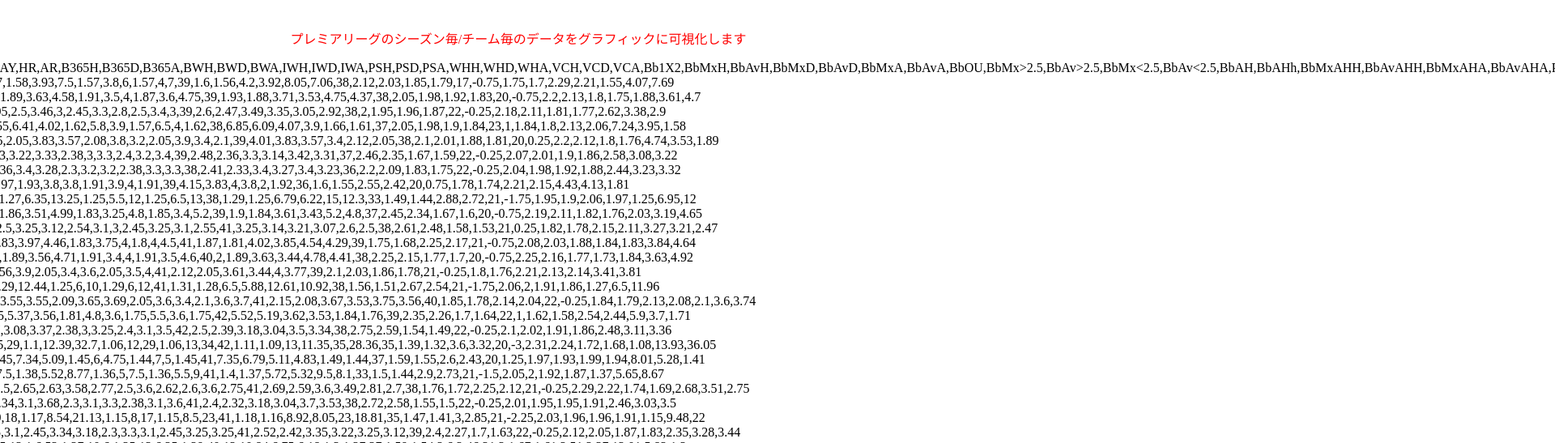
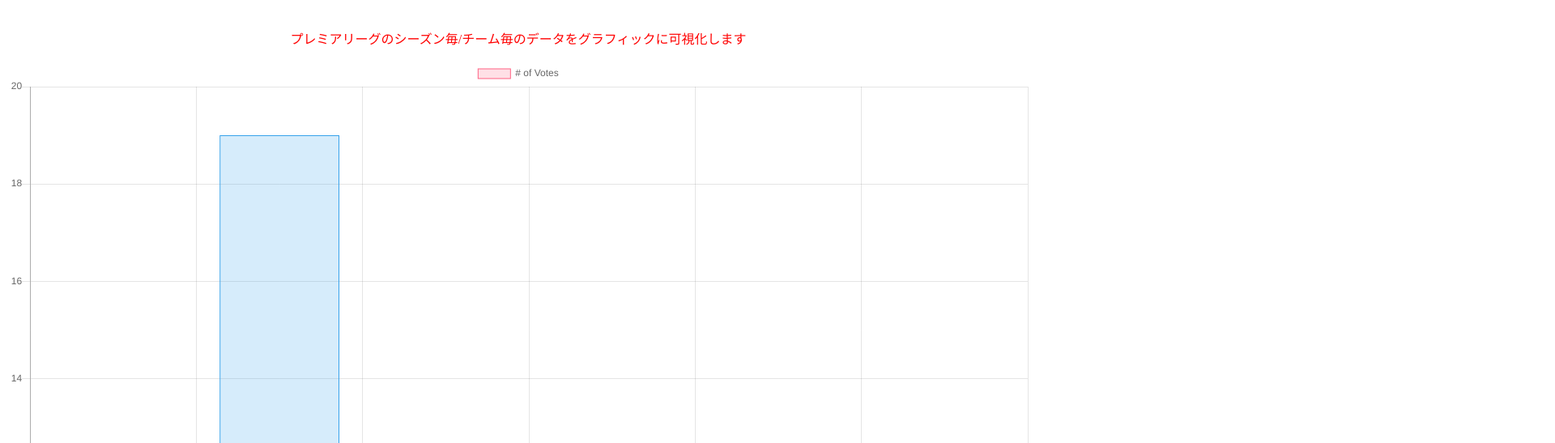
Before and after one commit to maegatro/Premium_League_Visualizer, a website: page frontend/index.html in a window 1280 px wide. Shown: the part 69-616 px from the top of the page at 81% size, 1920 px wide, since content can reach past the window. Drawn offline with nearby package versions, Linux system fonts and the light colour scheme; no server answers.

Commit message:
making progress

```diff
--- a/frontend/index.html
+++ b/frontend/index.html
@@ -20,22 +20,60 @@
       //   var req = new XMLHttpRequest(); // HTTPでファイルを読み込むためのXMLHttpRrequestオブジェクトを生成
       //   var data_csv = req.open("get", "./data/season-1819_csv.csv", true); // アクセスするファイルを指定
       //   console.log(data_csv);
-      const xhr = new XMLHttpRequest();
-      var data;
-      window.onload = function onLoad() {
-        xhr.open("GET", "../data/season-1819_csv.csv", false); // GETでローカルファイルを開く
-        xhr.onload = () => {
-          data = xhr.responseText;
-        };
-        xhr.onerror = () => {
-          console.log("error!");
-        };
+      // const xhr = new XMLHttpRequest();
+      // var data;
+      // window.onload = function onLoad() {
+      //   xhr.open("GET", "../data/season-1819_csv.csv", false); // GETでローカルファイルを開く
+      //   xhr.onload = () => {
+      //     data = xhr.responseText;
+      //   };
+      //   xhr.onerror = () => {
+      //     console.log("error!");
+      //   };
 
-        xhr.send();
+      //   xhr.send();
 
-        cts1 = document.getElementById("cts1");
-        cts1.innerText = data;
-      };
+      //   cts1 = document.getElementById("cts1");
+      //   cts1.innerText = data;
+      // };
+      const decoder = new TextDecoder("utf-8");
+      fetch("https://api-football-v1.p.rapidapi.com/v2/fixtures/league/5", {
+        method: "GET",
+        headers: {
+          "x-rapidapi-host": "api-football-v1.p.rapidapi.com",
+          "x-rapidapi-key":
+            "3a1904ae82mshb3641cc0198f486p1a8c00jsne075412fd1fd",
+        },
+      })
+        .then((response) => {
+          response.body
+            .getReader()
+            .read()
+            .then(({ value, done }) => {
+              console.log(decoder.decode(value));
+            });
+        })
+        .catch((err) => {
+          console.log(err);
+        });
+
+      // fetch(
+      //   "https://api-football-v1.p.rapidapi.com/v2/fixtures/league/4?timezone=Europe%252FLondon",
+      //   {
+      //     method: "GET",
+      //     headers: {
+      //       "x-rapidapi-host": "api-football-v1.p.rapidapi.com",
+      //       "x-rapidapi-key":
+      //         "3a1904ae82mshb3641cc0198f486p1a8c00jsne075412fd1fd",
+      //     },
+      //   }
+      // )
+      //   .then((response) => {
+      //     console.log(response);
+      //   })
+      //   .catch((err) => {
+      //     console.log(err);
+      //   });
 
       var ctx = document.getElementById("myChart").getContext("2d");
       var myChart = new Chart(ctx, {
--- a/package.json
+++ b/package.json
@@ -6,6 +6,8 @@
   "author": "maegatro <shuntaromaekawa@gmail.com>",
   "license": "MIT",
   "dependencies": {
-    "csv-parser": "^2.3.3"
+    "cors": "^2.8.5",
+    "csv-parser": "^2.3.3",
+    "express": "^4.17.1"
   }
 }
```
Also changed, not shown: backend/server.js (+5 -10 lines), 1 other file.
